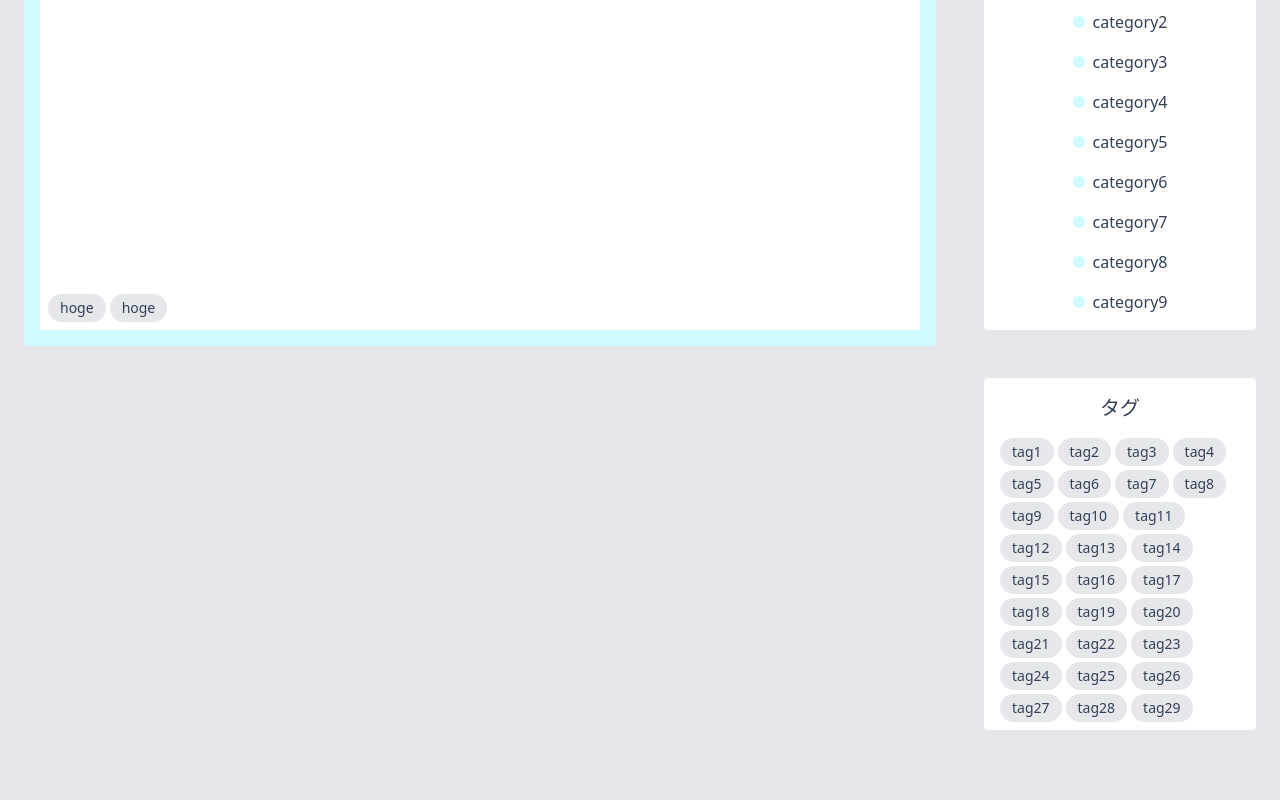
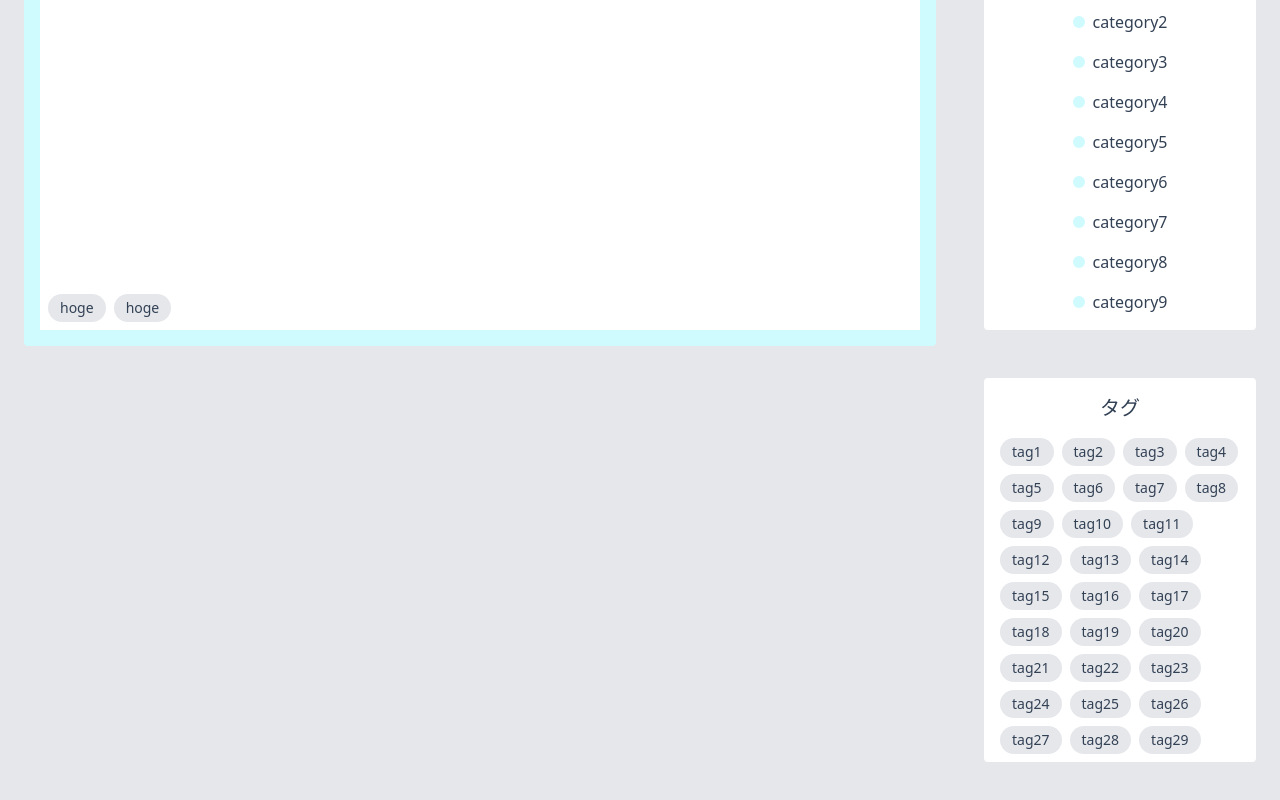
Before and after one commit to yumekiti-archive/blog-client, a React (Create React App) app: page /report/1 in a window 1280 px wide. Shown: the part 738-1538 px from the top of the page. Before the commit the page ends 1516 px from the top, so only its background shows below. Built offline with nearby package versions, Linux system fonts and the light colour scheme.

Commit message:
`refactoring`

```diff
--- a/src/components/Report.tsx
+++ b/src/components/Report.tsx
@@ -22,7 +22,7 @@ const ReportComponent: FC<Props> = ({ report }) => {
           </div>
           {/* markdown */}
           <div className='p-4 min-h-screen'>{report.body}</div>
-          <ul className='p-2 flex justify-start items-center flex-wrap bg-white gap-1'>
+          <ul className='p-2 flex justify-start items-center flex-wrap bg-white gap-2'>
             {report.tags.map((tag) => (
               <li>
                 <Link to={'/tag/' + tag.id} key={tag.id}>
--- a/src/components/Tags.tsx
+++ b/src/components/Tags.tsx
@@ -13,7 +13,7 @@ const Tags: FC<Props> = ({ tags }) => {
     <div className='bg-white rounded'>
       <h1 className='text-xl text-center py-4'>タグ</h1>
       <div className='pb-2 px-4 flex flex-wrap items-center justify-between'>
-        <ul className='flex flex-wrap gap-1'>
+        <ul className='flex flex-wrap gap-2'>
           {tags.map((tag) => (
             <li key={tag.id}>
               <Link to={'/tag/' + tag.id}>
```
